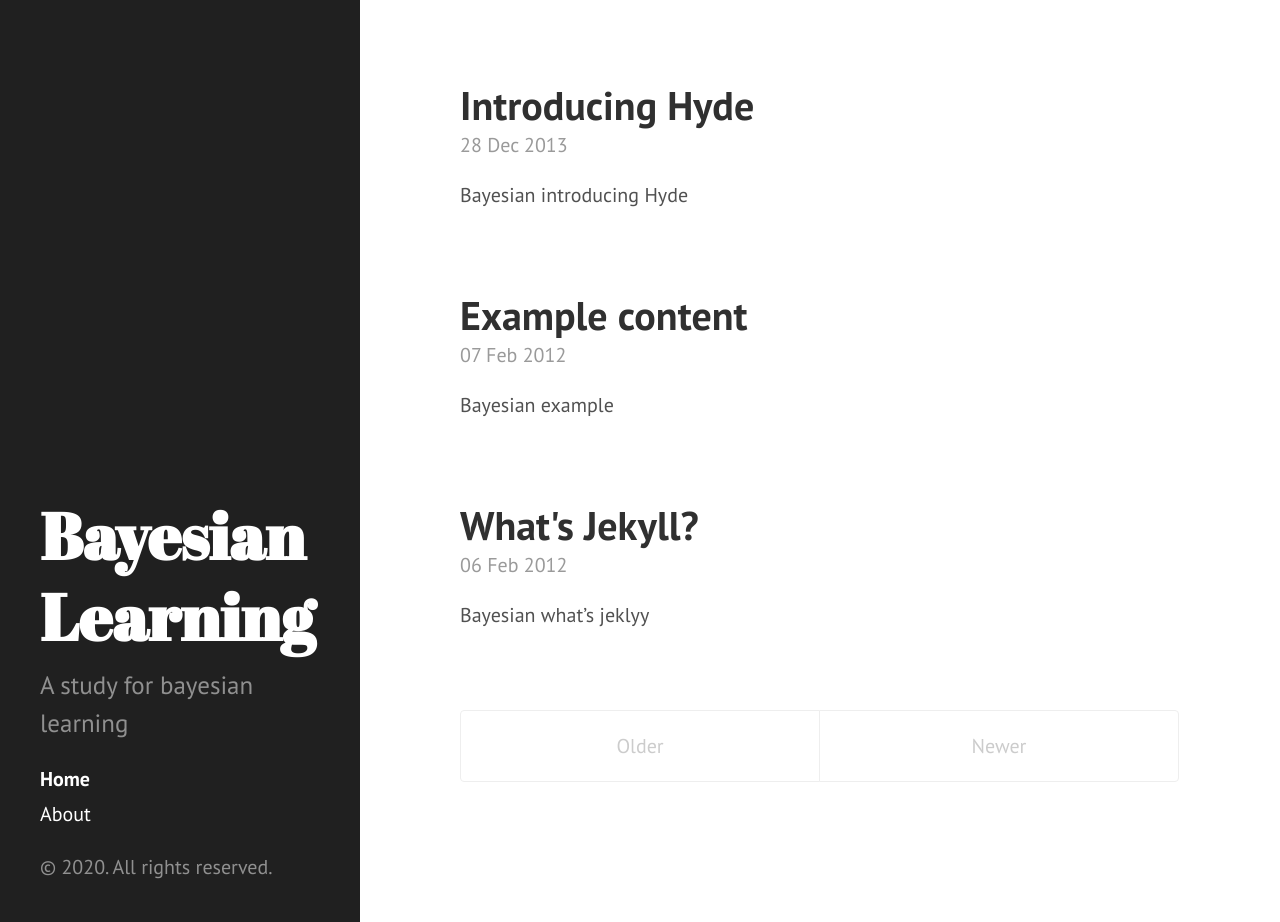
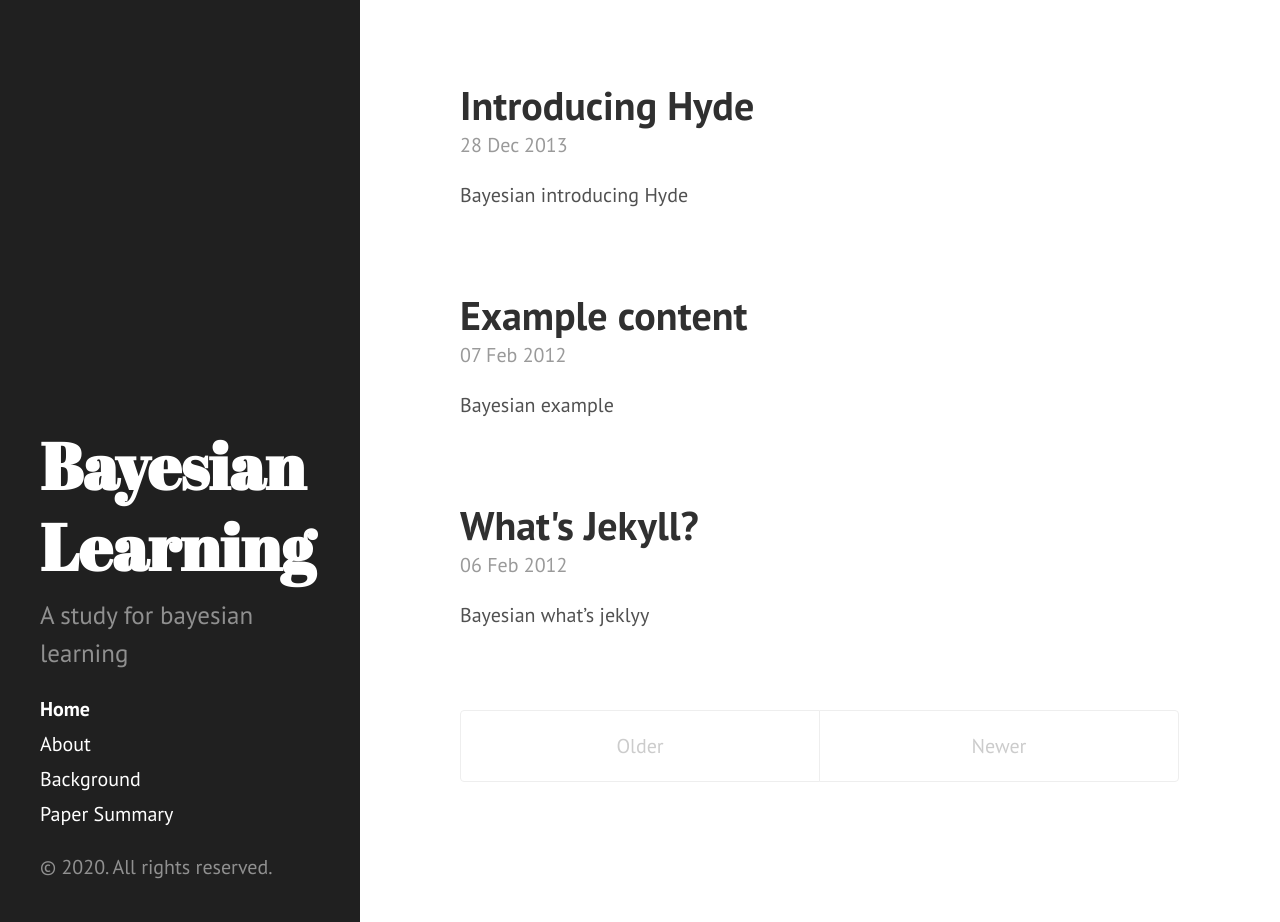
Before and after one commit to Rose-J/Bayesian, a Jekyll site: the page built from index.html, in a window 1280 px wide and 922 px high. Built offline with Jekyll 4.4.1, drawn with Linux system fonts in a browser that asks for light colours; Markdown is read by kramdown in place of the engine named in the settings; the list of posts is cut into pages by our own code.

Commit message:
Update sidebar.html

```diff
--- a/_includes/sidebar.html
+++ b/_includes/sidebar.html
@@ -29,6 +29,8 @@
       {% comment %}
       <a class="sidebar-nav-item" href="{{ site.github.repo }}">Paper Summary</a>
       {% endcomment %}
+      <a class="sidebar-nav-item" href="{{ "/" | relative_url }}{{background.html}}">Background</a>
+      <a class="sidebar-nav-item" href="{{ site.github.repo }}">Paper Summary</a>
     </nav>
 
     <p>&copy; {{ site.time | date: '%Y' }}. All rights reserved.</p>
```
